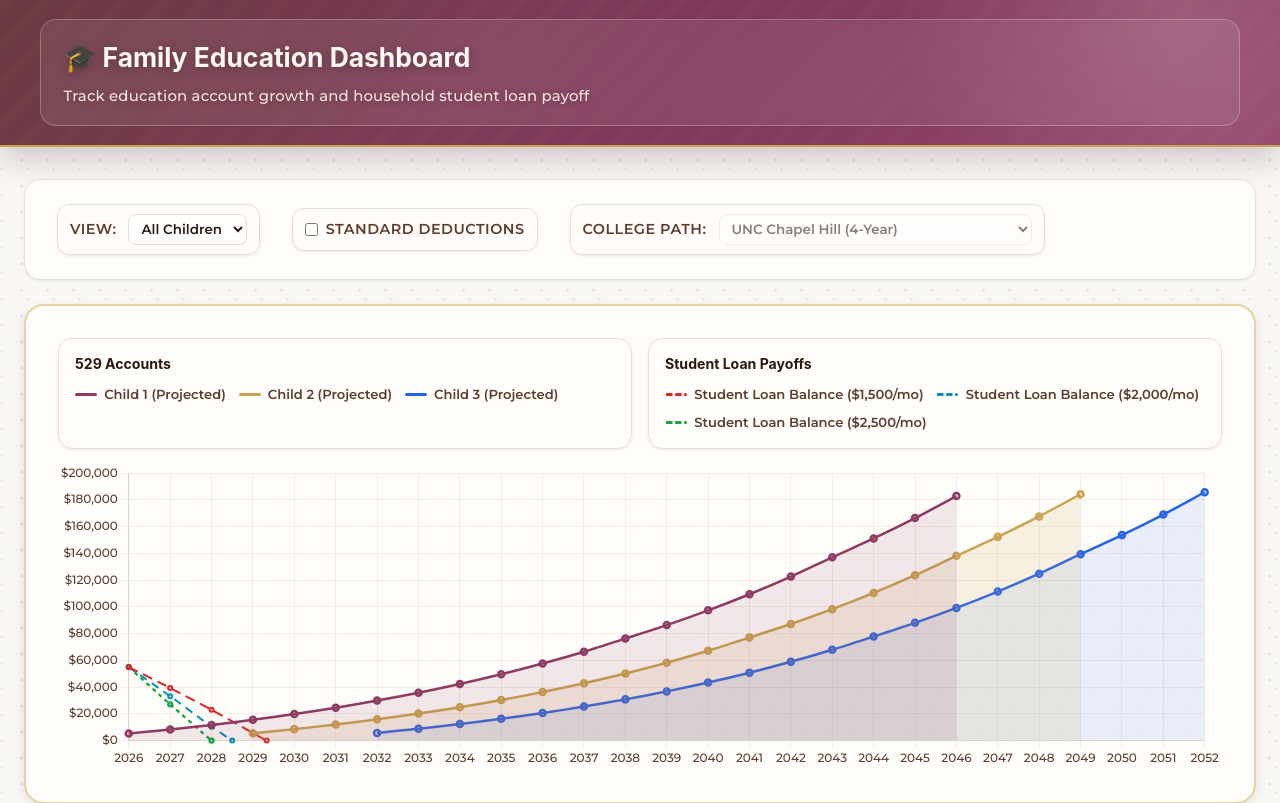
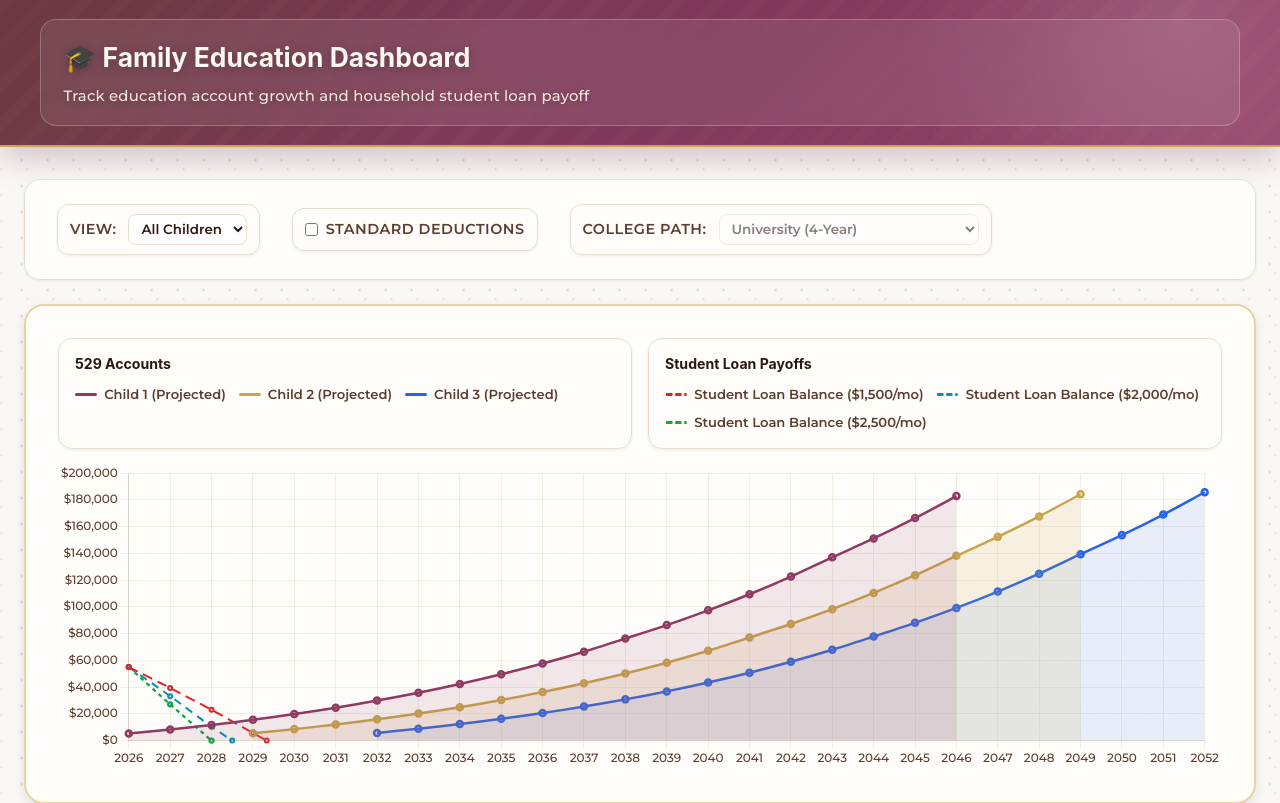
Before and after one commit to sguthrie107/education-calculator, a FastAPI app: page / in a window 1280 px wide. Shown: the top 803 px of the page. Run offline with FastAPI, Linux system fonts and the light colour scheme; data comes from the database, SQL or seed files in the repository; some web fonts are replaced.

Commit message:
education: UNC/CPCC cost model, generic path labels, continuous deduction line

```diff
--- a/app/services/education_withdrawals.py
+++ b/app/services/education_withdrawals.py
@@ -23,11 +23,11 @@ NC_COST_ASSUMPTIONS_2026 = {
 
 SCENARIO_DEFINITIONS = {
     "direct_4yr": {
-        "label": "UNC Chapel Hill (4-Year)",
+        "label": "University (4-Year)",
         "path": ["university", "university", "university", "university"],
     },
     "blended_2plus2": {
-        "label": "CPCC (2-Year) + UNC Chapel Hill (2-Year)",
+        "label": "Community College + University",
         "path": ["community_college", "community_college", "university", "university"],
     },
 }
--- a/app/static/js/chart.js
+++ b/app/static/js/chart.js
@@ -336,8 +336,8 @@ function renderFundingBreakdown(childrenData) {
             <div class="snapshot-card snapshot-card-funding">
                 <h3>${child.child_name}</h3>
                 <div class="snapshot-grid">
-                    ${scenarioRow('UNC Chapel Hill (4-Year)', direct)}
-                    ${scenarioRow('CPCC + UNC Chapel Hill (2+2)', blended)}
+                    ${scenarioRow('University (4-Year)', direct)}
+                    ${scenarioRow('Community College + University', blended)}
                 </div>
             </div>
         `;
--- a/app/templates/dashboard.html
+++ b/app/templates/dashboard.html
@@ -26,8 +26,8 @@
     <div class="control-group">
         <label for="deductionPathSelect">College Path:</label>
         <select id="deductionPathSelect" onchange="onDeductionPathChange()" disabled>
-            <option value="direct_4yr" selected>UNC Chapel Hill (4-Year)</option>
-            <option value="blended_2plus2">CPCC (2-Year) + UNC Chapel Hill (2-Year)</option>
+            <option value="direct_4yr" selected>University (4-Year)</option>
+            <option value="blended_2plus2">Community College + University</option>
         </select>
     </div>
 </div>
```
Also changed, not shown: tests/test_withdrawals.py (added, +39 -0 lines).
